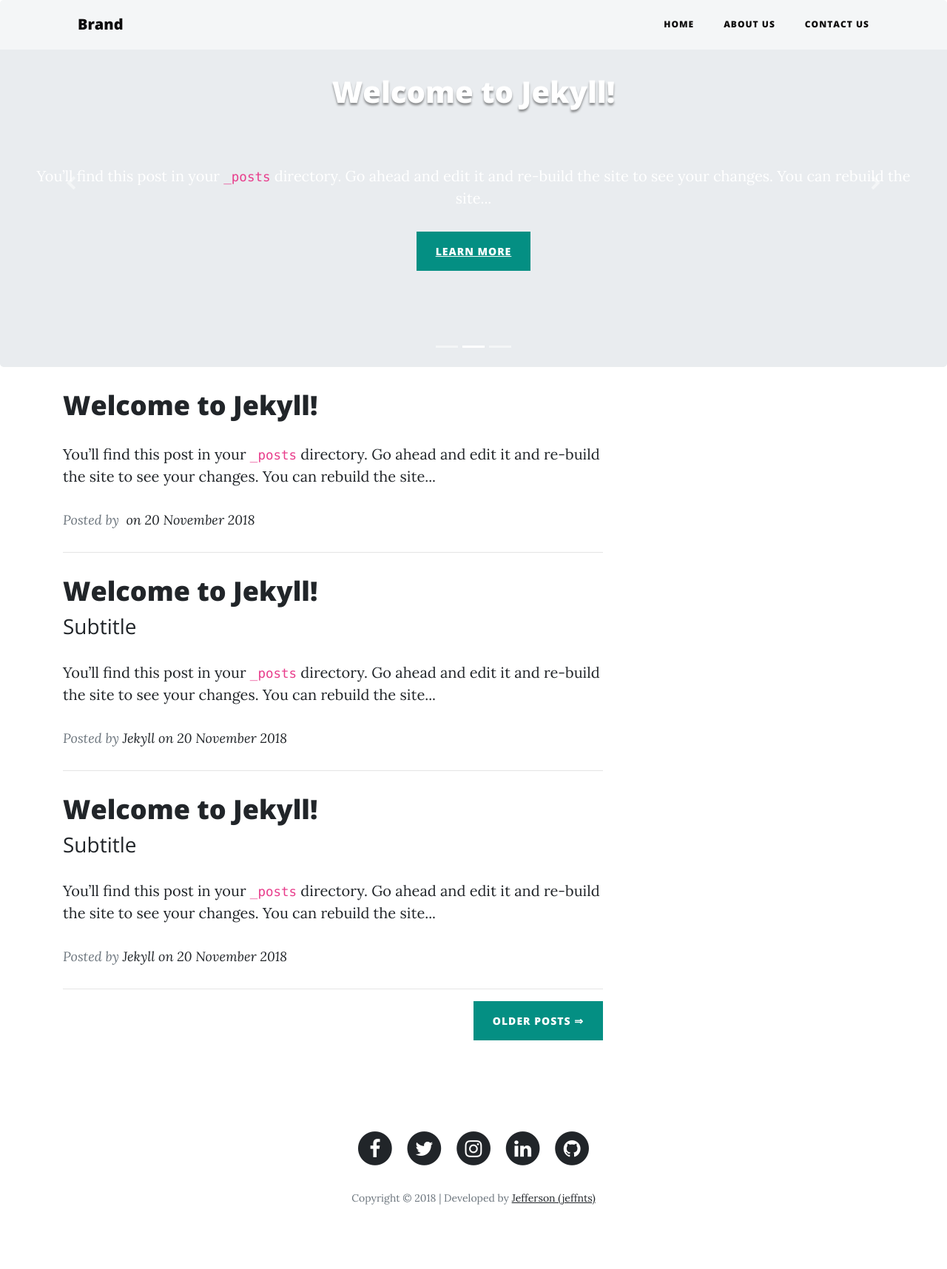
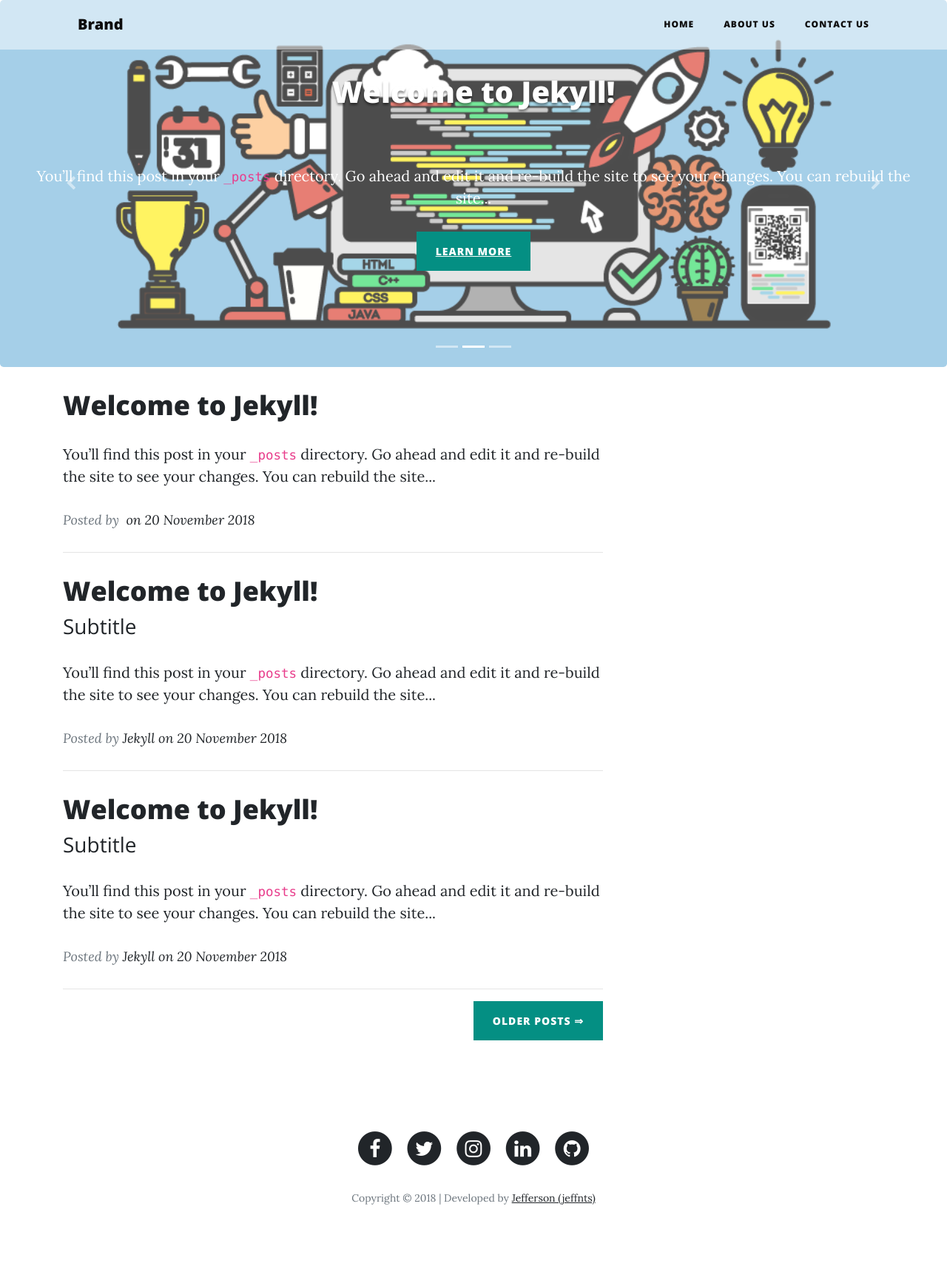
Before and after one commit to jeffexamples/blog, a Jekyll site: the page built from index.md, in a window 1280 px wide. Shown: the whole page at 74% size. Built offline with Jekyll 4.4.1, drawn with Linux system fonts in a browser that asks for light colours; nearby versions of some CDN libraries.

Commit message:
Image url change.

```diff
--- a/_layouts/home.html
+++ b/_layouts/home.html
@@ -10,7 +10,7 @@
             <div class="carousel-inner" role="listbox">
                 {%for post in site.posts limit: 3%}
                     <div class="carousel-item {%if forloop.index0 == 0 %} active {%endif%}">
-                        <div class="jumbotron pulse animated carousel-hero" style = "background-image:url('{{'/assets/img/{{post.image}}' | relative_url}}');">
+                        <div class="jumbotron pulse animated carousel-hero masthead" style = "background-image:url('../../assets/img/{{post.image}}');">
                             <h1 class="hero-title">{{post.title}}</h1>
                             <p class="hero-subtitle">{{post.content | truncate: 200}}</p>
                             <p><a class="btn btn-primary hero-button plat" role="button" href="{{post.url | prepend: site.baseurl}}">Learn more</a></p>
--- a/_layouts/post.html
+++ b/_layouts/post.html
@@ -4,7 +4,7 @@
 ---
 
 
-<header class="masthead" style = "background-image:url('{{'/assets/img/{{page.image}}' | relative_url }}')">
+<header class="masthead" style = "background-image:url('{{'/assets/img/' | append: {{page.image}} relative_url }}')">
     <div class="overlay"></div>
     <div class="container">
         <div class="row">
--- a/_sass/carousel.sass
+++ b/_sass/carousel.sass
@@ -7,6 +7,7 @@
     padding-top: 100px
     padding-bottom: 100px
     margin-bottom: 0
+
   &.hero-nature
     background-image: url('../../assets/img/architect-at-the-construction.jpg')
   &.hero-photography
@@ -18,11 +19,13 @@
   text-shadow: 0 3px 3px rgba(0, 0, 0, 0.4)
   color: #fff
 
+
 p.hero-subtitle
   max-width: 600px
   margin: 25px auto
   padding: 10px 15px
   color: #fff
+
 
 .plat
   border-radius: 0px
```
